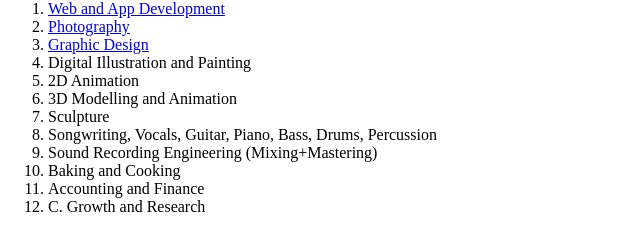
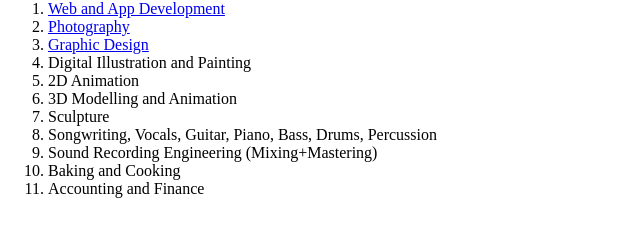
Before and after one commit to gf92/cv, a plain HTML site: page hobbies.html in a window 1280 px wide. Shown: the part 59-310 px from the top of the page, without its empty margins (0-640 px from the left). Drawn offline with Linux system fonts and the light colour scheme.

Commit message:
Update hobbies.html

```diff
--- a/hobbies.html
+++ b/hobbies.html
@@ -20,7 +20,6 @@
     <li>Sound Recording Engineering (Mixing+Mastering)</li>
     <li>Baking and Cooking</li>
     <li>Accounting and Finance</li>
-    <li>C. Growth and Research</li>
   </ol>
 </body>
 
```
